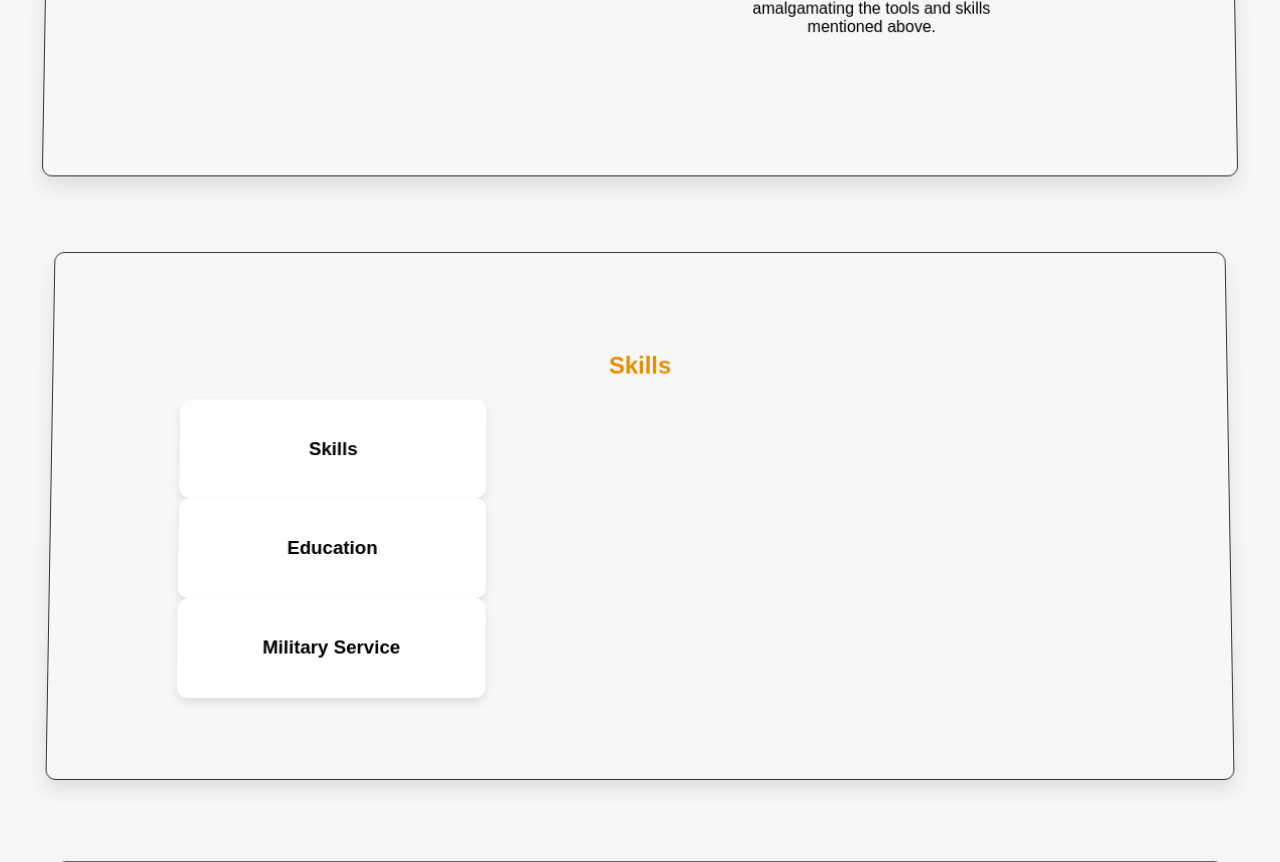
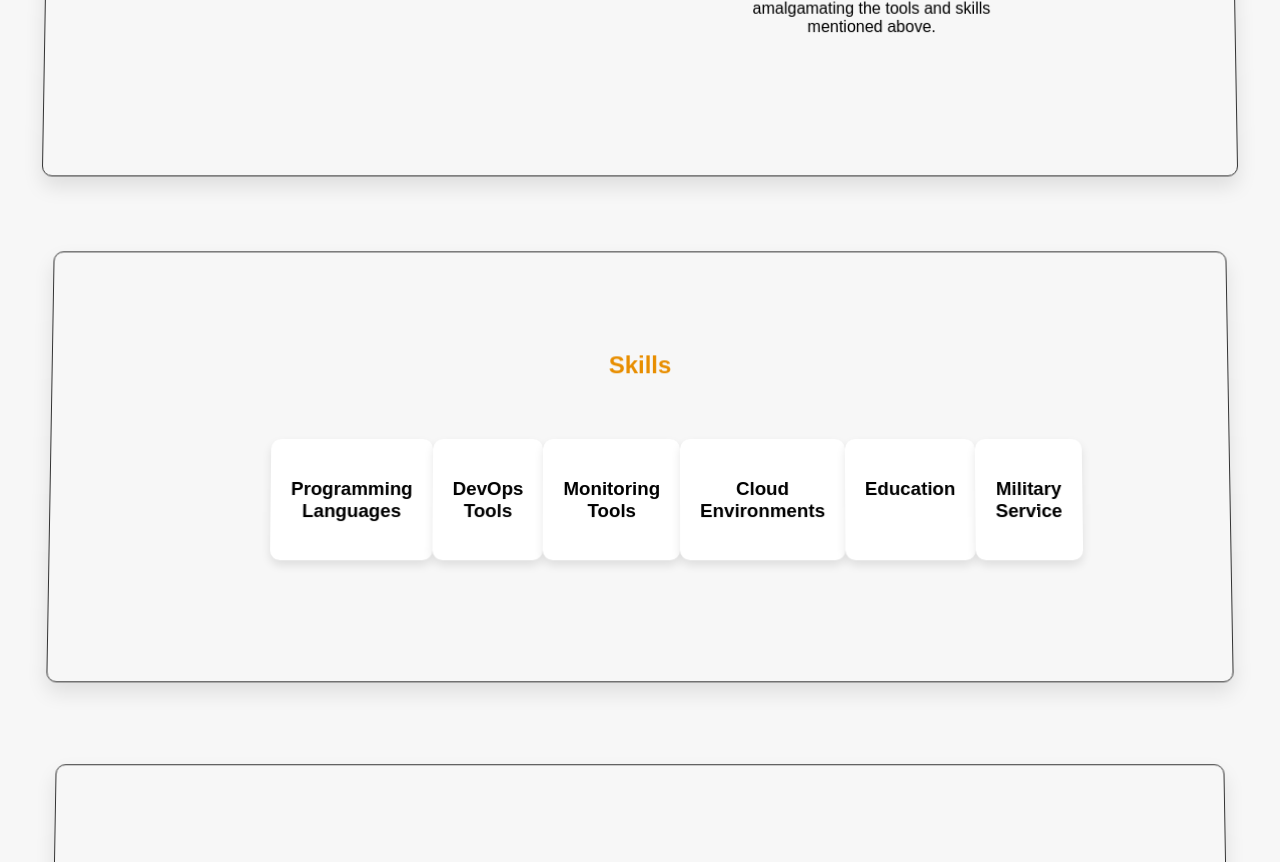
Before and after one commit to yotamdavid/profile_wabsite, a Flask app: page / in a window 1280 px wide. Shown: the part 906-1768 px from the top of the page. Run offline with Flask 2, Linux system fonts and the light colour scheme.

Commit message:
Update index.html

```diff
--- a/web_project/templates/index.html
+++ b/web_project/templates/index.html
@@ -47,16 +47,18 @@ During the course of my training, I acquired adeptness in the aforementioned too
 
     <section id="skills" class="section">
         <h2>Skills</h2>
-        <div class="category" id="skills-category">
-            <h3>Skills</h3>
+        <div class="categories">
+            <div class="category" id="programming-category">
+                <h3 class="category-title">Programming Languages</h3>
                 <div class="category-content">
-                <h4>Programming Languages</h4>
                     <ul>
-                    <li>Python Scripting</li>
-                    <!-- ניתן להוסיף כאן שפות תכנות נוספות -->
+                        <li>Python, Bash, Linux, HTML, CSS, JS</li>
                     </ul>
-
-                <h4>DevOps Tools</h4>
+                </div>
+            </div>
+            <div class="category" id="tools-category">
+                <h3 class="category-title">DevOps Tools</h3>
+                <div class="category-content">
                     <ul>
                         <li>Git and GitHub</li>
                         <li>Jenkins</li>
@@ -66,44 +68,45 @@ During the course of my training, I acquired adeptness in the aforementioned too
                         <li>Terraform</li>
                         <li>Helm</li>
                         <li>CI/CD Pipelines</li>
+                        <li>ArgoCD</li>
                     </ul>
-
-                <h4>Monitoring Tools</h4>
+                </div>
+            </div>
+            <div class="category" id="monitoring-category">
+                <h3 class="category-title">Monitoring Tools</h3>
+                <div class="category-content">
                     <ul>
-                    <li>Cloud-Native Monitoring (Prometheus, Grafana)</li>
-                    <!-- ניתן להוסיף כאן כלים נוספים -->
+                        <li>Prometheus, Grafana</li>
                     </ul>
-
-                <h4>Cloud Environments</h4>
+                </div>
+            </div>
+            <div class="category" id="cloud-category">
+                <h3 class="category-title">Cloud Environments</h3>
+                <div class="category-content">
                     <ul>
                         <li>AWS and Google Cloud</li>
                         <li>Cloud Tools (AMIs, Security Groups, Load Balancers, etc.)</li>
-                    <!-- ניתן להוסיף כאן סביבות ענן נוספות -->
                     </ul>
                 </div>
             </div>
             <div class="category" id="education-category">
-            <h3>Education</h3>
+                <h3 class="category-title">Education</h3>
                 <div class="category-content">
                     <h4>DevOps Course at Sela College</h4>
                     <p>April - September 2023</p>
                     <p>Description of the course and your accomplishments.</p>
-
-                <!-- ניתן להוסיף כאן עוד קורסים והשכלה נוספים -->
                 </div>
             </div>
             <div class="category" id="military-category">
-            <h3>Military Service</h3>
+                <h3 class="category-title">Military Service</h3>
                 <div class="category-content">
                     <h4>Military Communication Technician</h4>
                     <p>September 2020 - May 2023</p>
                     <p>During my role, I dealt with military communication devices and control systems. The job included maintaining and operating communication equipment and troubleshooting network issues related to the devices. I was responsible for maintaining encryption protocols of the devices and ensuring overall unit readiness. The role also involved working in challenging field conditions and handling high-pressure situations. Throughout the position, I participated in boundary perception training, exercises across the country, and various operational missions.</p>
-
-                <!-- ניתן להוסיף פרטים נוספים עבור ניסיון בשירות הצבאי או תפקידים נוספים -->
+                </div>
             </div>
         </div>
     </section>
-
 
     <section id="projects" class="section">
         <h2>Projects</h2>
```
Lines whose indentation alone changed are shown as unchanged.
